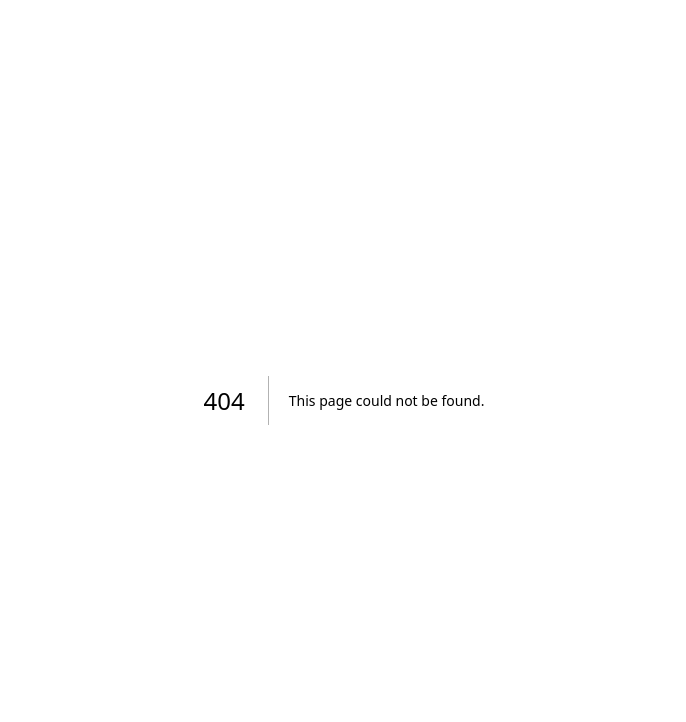
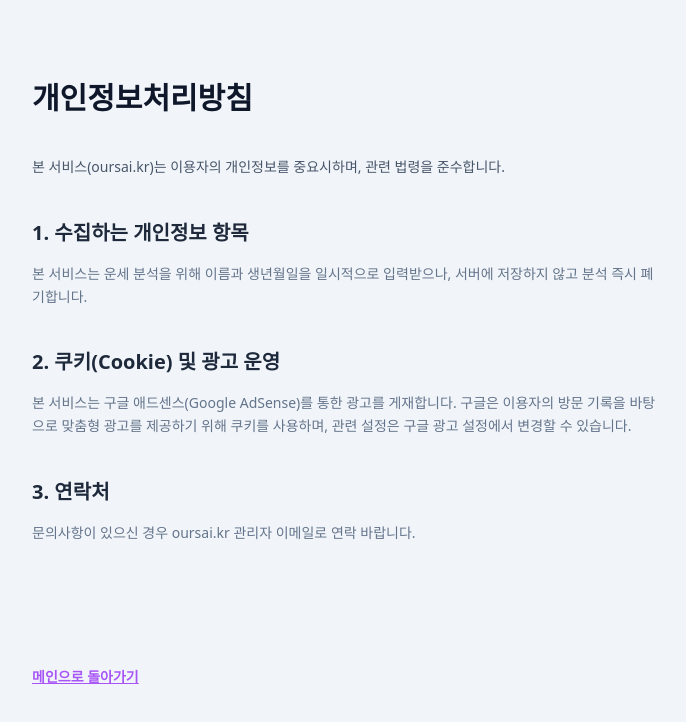
Before and after one commit to PLANB-John/oursai-web, a Next.js app: page /privacy in a window 1280 px wide. Before the commit this address had no page. Shown: the top 722 px of the page, without its empty margins (296-982 px from the left). Built offline with nearby package versions, Linux system fonts and the light colour scheme.

Commit message:
Create privacy.js

```diff
--- /dev/null
+++ b/pages/privacy.js
@@ -0,0 +1,23 @@
+import React from 'react';
+
+export default function Privacy() {
+  return (
+    <div className="max-w-2xl mx-auto py-20 px-6 text-slate-600 leading-relaxed text-sm">
+      <h1 className="text-3xl font-bold text-slate-900 mb-10">개인정보처리방침</h1>
+      <p className="mb-6">본 서비스(oursai.kr)는 이용자의 개인정보를 중요시하며, 관련 법령을 준수합니다.</p>
+
+      <h2 className="text-xl font-bold text-slate-800 mt-10 mb-4">1. 수집하는 개인정보 항목</h2>
+      <p className="mb-4 text-slate-500">본 서비스는 운세 분석을 위해 이름과 생년월일을 일시적으로 입력받으나, 서버에 저장하지 않고 분석 즉시 폐기합니다.</p>
+
+      <h2 className="text-xl font-bold text-slate-800 mt-10 mb-4">2. 쿠키(Cookie) 및 광고 운영</h2>
+      <p className="mb-4 text-slate-500">본 서비스는 구글 애드센스(Google AdSense)를 통한 광고를 게재합니다. 구글은 이용자의 방문 기록을 바탕으로 맞춤형 광고를 제공하기 위해 쿠키를 사용하며, 관련 설정은 구글 광고 설정에서 변경할 수 있습니다.</p>
+
+      <h2 className="text-xl font-bold text-slate-800 mt-10 mb-4">3. 연락처</h2>
+      <p className="mb-4 text-slate-500">문의사항이 있으신 경우 oursai.kr 관리자 이메일로 연락 바랍니다.</p>
+
+      <div className="mt-20 pt-10 border-t border-slate-100">
+        <a href="/" className="text-purple-500 font-bold underline">메인으로 돌아가기</a>
+      </div>
+    </div>
+  );
+}
```
